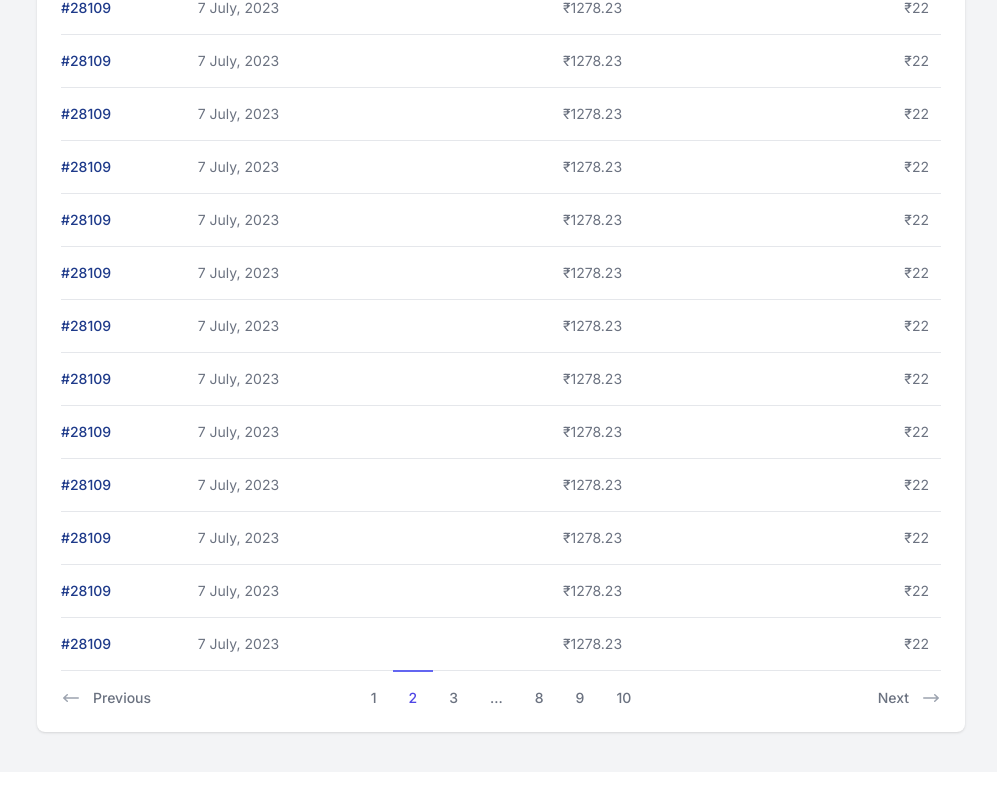
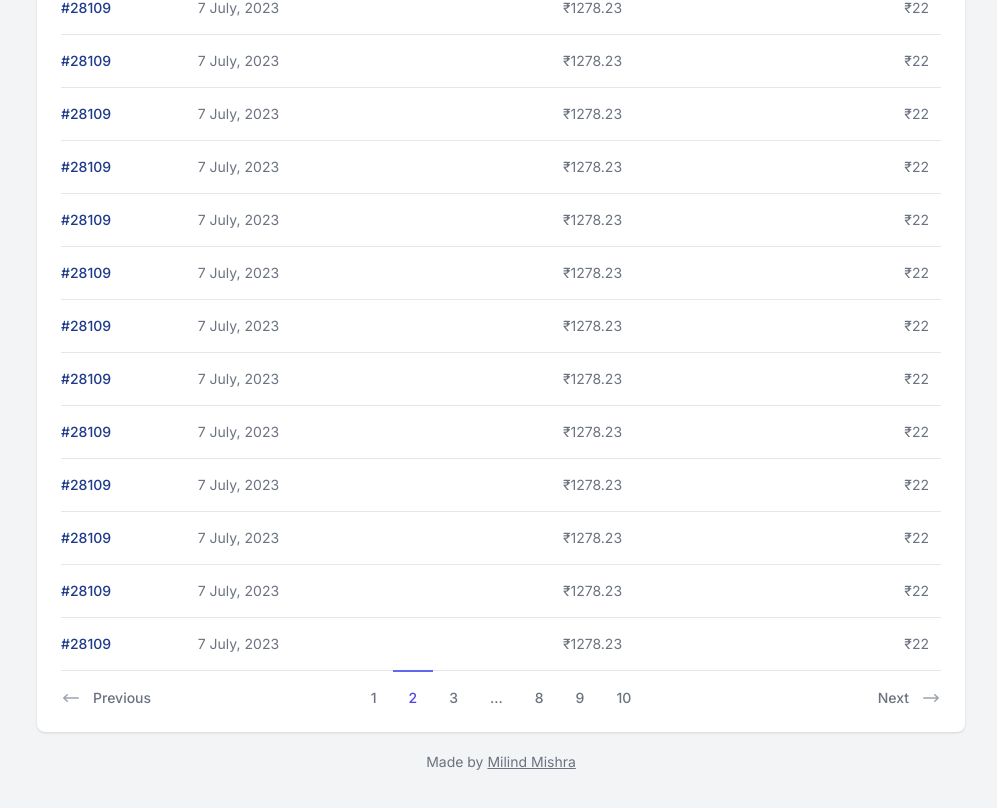
Before and after one commit to thatbeautifuldream/dukaan-payments-dashboard, a Next.js app: page / in a window 1280 px wide. Shown: the part 847-1655 px from the top of the page, without its empty margins (283-1280 px from the left). Before the commit the page ends 1619 px from the top, so only its background shows below. Built offline with nearby package versions, Linux system fonts and the light colour scheme.

Commit message:
📦 NEW: add links

```diff
--- a/src/components/dashboard-shell.tsx
+++ b/src/components/dashboard-shell.tsx
@@ -22,6 +22,7 @@ import {
   WrenchScrewdriverIcon,
   XMarkIcon,
 } from "@heroicons/react/24/outline";
+import Link from "next/link";
 import { Fragment, useState } from "react";
 
 const navigation = [
@@ -347,6 +348,16 @@ export default function DashboardShell({
 
           <main className="py-10">
             <div className="px-4 sm:px-6 lg:px-8 gap-6">{children}</div>
+            <span className="block text-center text-sm text-gray-500 mt-5">
+              Made by{" "}
+              <Link
+                target="_blank"
+                href="https://milindmishra.com"
+                className="underline"
+              >
+                Milind Mishra
+              </Link>
+            </span>
           </main>
         </div>
       </div>
```
